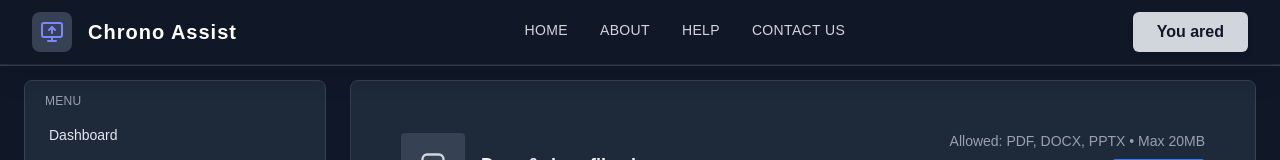
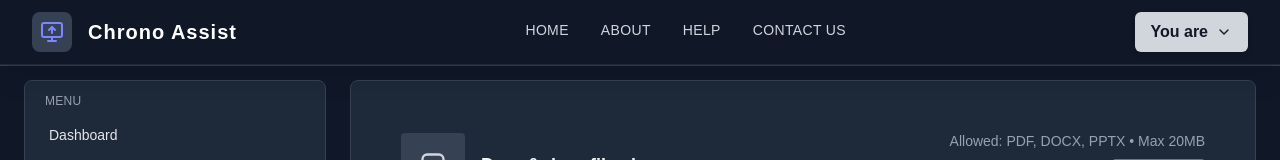
Before and after one commit to swoyamsuwal/chrono_assist-frontend, a Next.js app: page /file-upload in a window 1280 px wide. Shown: the top 160 px of the page. Built offline with nearby package versions, Linux system fonts and the light colour scheme.

Commit message:
logout button

```diff
--- a/app/components/Header_second.jsx
+++ b/app/components/Header_second.jsx
@@ -2,13 +2,16 @@
 
 import { useState, useEffect } from "react";
 import Link from "next/link";
-import { usePathname } from "next/navigation";
-import { Menu, X, MonitorUp } from "lucide-react";
+import { usePathname, useRouter } from "next/navigation";
+import { Menu, X, MonitorUp, ChevronDown } from "lucide-react";
 
 export default function Header() {
   const pathname = usePathname();
+  const router = useRouter();
+
   const [isMenuOpen, setIsMenuOpen] = useState(false);
-  const [user, setUser] = useState(null); // <- user state
+  const [isUserMenuOpen, setIsUserMenuOpen] = useState(false);
+  const [user, setUser] = useState(null);
 
   const navItems = [
     { name: "HOME", href: "/" },
@@ -28,6 +31,30 @@
       }
     }
   }, []);
+
+  const handleLogout = async () => {
+    try {
+      await fetch("http://127.0.0.1:8000/authapp/logout/", {
+        method: "POST",
+        credentials: "include",
+        headers: {
+          "Content-Type": "application/json",
+        },
+      });
+    } catch (e) {
+      console.error("Logout error:", e);
+    }
+
+    // Clear frontend auth
+    if (typeof window !== "undefined") {
+      localStorage.removeItem("user");
+      localStorage.removeItem("accessToken");
+      localStorage.removeItem("refreshToken");
+    }
+    setUser(null);
+    setIsUserMenuOpen(false);
+    router.push("/login");
+  };
 
   return (
     <header className="sticky top-0 z-50 bg-gray-900 border-b border-gray-800 shadow-xl">
@@ -66,11 +93,26 @@
             ))}
           </nav>
 
-          {/* Desktop Button */}
-          <div className="hidden md:block">
-            <button className="px-6 py-2 bg-gray-300 text-gray-900 font-semibold rounded-md shadow-md hover:bg-white transition-colors duration-200">
-              {user ? user.username : "You ared"}
+          {/* Desktop User Dropdown */}
+          <div className="hidden md:block relative">
+            <button
+              onClick={() => setIsUserMenuOpen((prev) => !prev)}
+              className="flex items-center gap-2 px-4 py-2 bg-gray-300 text-gray-900 font-semibold rounded-md shadow-md hover:bg-white transition-colors duration-200"
+            >
+              <span>{user ? user.username : "You are"}</span>
+              <ChevronDown className="w-4 h-4" />
             </button>
+
+            {isUserMenuOpen && (
+              <div className="absolute right-0 mt-2 w-40 bg-white rounded-md shadow-lg border border-gray-200 z-50">
+                <button
+                  onClick={handleLogout}
+                  className="block w-full text-left px-4 py-2 text-sm text-gray-700 hover:bg-gray-100"
+                >
+                  Logout
+                </button>
+              </div>
+            )}
           </div>
 
           {/* Mobile Menu Button */}
@@ -85,36 +127,8 @@
         </div>
       </div>
 
-      {/* Mobile Menu Panel */}
-      <div
-        className={`md:hidden ${
-          isMenuOpen ? "block" : "hidden"
-        } absolute w-full bg-gray-900 border-t border-gray-800`}
-      >
-        <div className="px-2 pt-2 pb-3 space-y-1 sm:px-3">
-          {navItems.map((item) => (
-            <Link
-              key={item.name}
-              href={item.href}
-              onClick={() => setIsMenuOpen(false)}
-              className={`
-                block px-3 py-2 rounded-md text-base font-medium transition-colors
-                ${
-                  pathname === item.href
-                    ? "bg-gray-700 text-indigo-400"
-                    : "text-gray-300 hover:bg-gray-800 hover:text-white"
-                }
-              `}
-            >
-              {item.name}
-            </Link>
-          ))}
-
-          <button className="mt-4 w-full px-4 py-2 bg-gray-300 text-gray-900 font-semibold rounded-md text-base hover:bg-white transition-colors">
-            {user ? user.username : "You are"}
-          </button>
-        </div>
-      </div>
+      {/* Mobile Menu Panel (unchanged for now) */}
+      {/* ... keep your existing mobile menu, or later add logout there too ... */}
     </header>
   );
 }
--- a/app/login/page.jsx
+++ b/app/login/page.jsx
@@ -1,6 +1,6 @@
 "use client";
 
-import Header from "../components/Header_second";
+import Header from "../components/Header_first";
 import { useState } from "react";
 import { useRouter } from "next/navigation";
 
```
